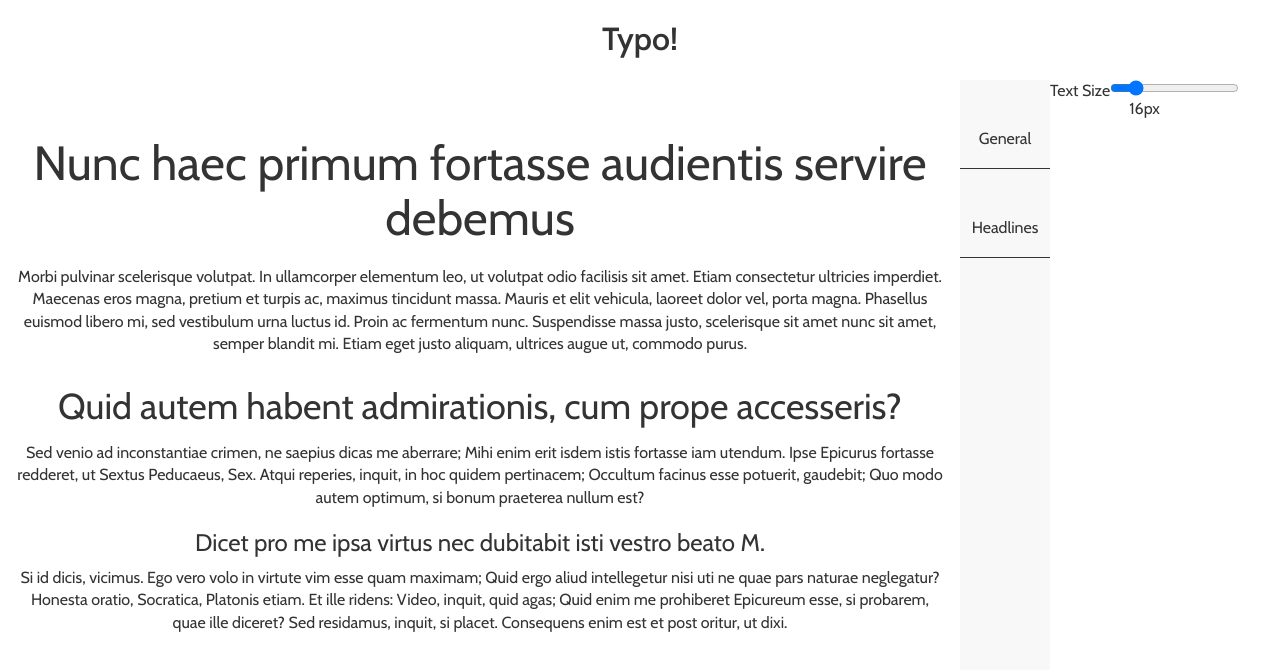
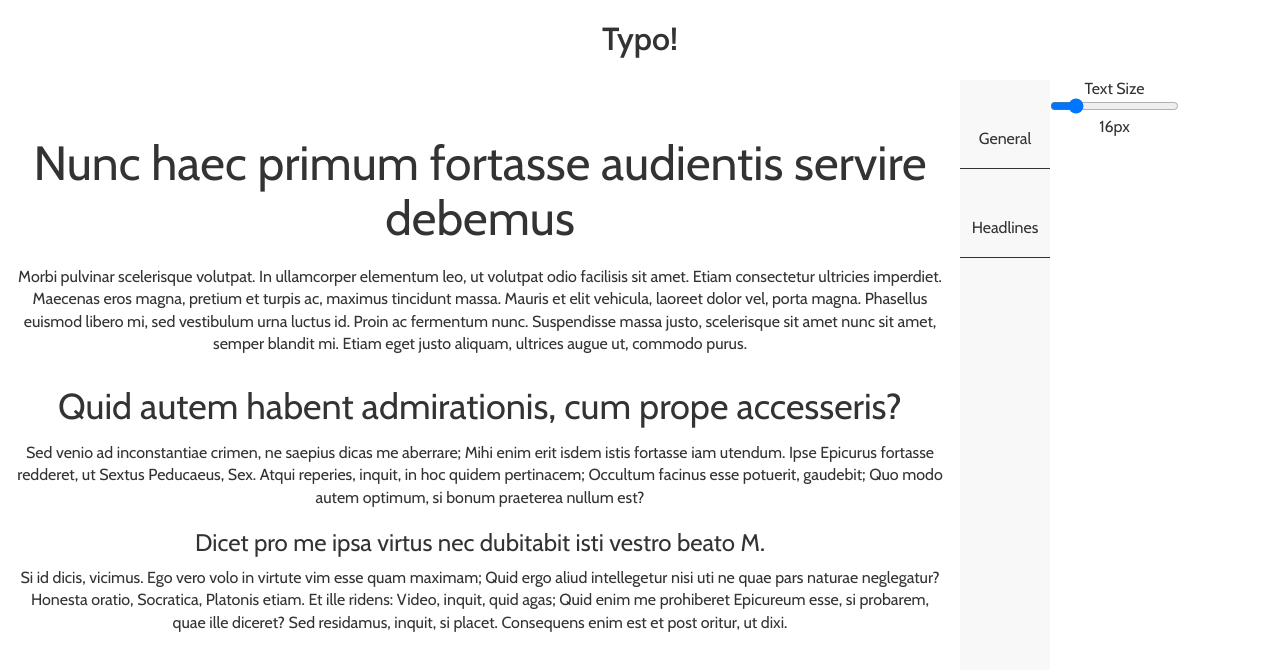
Before and after one commit to Plsr/25knots, a React app: page /typography in a window 1280 px wide. Shown: the top 670 px of the page. Built offline with nearby package versions, Linux system fonts and the light colour scheme.

Commit message:
Basic markup for the SliderController

```diff
--- a/src/components/SliderController.jsx
+++ b/src/components/SliderController.jsx
@@ -1,4 +1,5 @@
 import React from 'react'
+import {StyleSheet, css} from 'aphrodite'
 
 import SliderInput from './SliderInput.jsx'
 import UnitValueDisplay from './UnitValueDisplay.jsx'
@@ -7,7 +8,7 @@ import UnitValueDisplay from './UnitValueDisplay.jsx'
 function SliderController(props) {
   return(
     <div>
-      <span>{props.title}</span>
+      <span className={css(styles.titleStyles)}>{props.title}</span>
       <span>{props.error}</span>
       <SliderInput value={props.value} handleChange={props.handleChange} storeKey={props.storeKey} />
       <UnitValueDisplay value={props.value} unit={props.unit} />
@@ -15,4 +16,10 @@ function SliderController(props) {
   )
 }
 
+const styles = StyleSheet.create({
+  titleStyles: {
+    display: 'block'
+  }
+})
+
 export default SliderController
```
